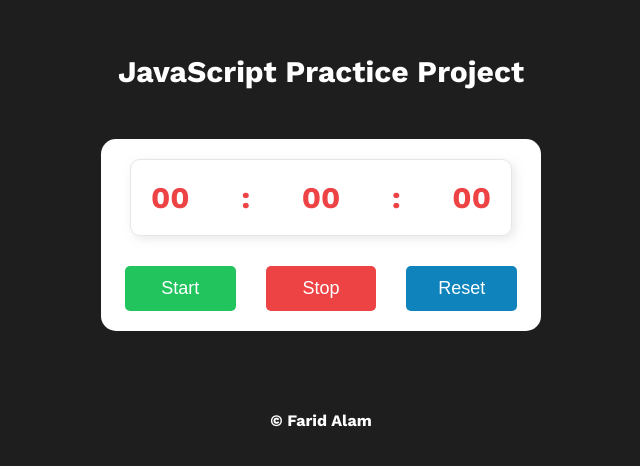
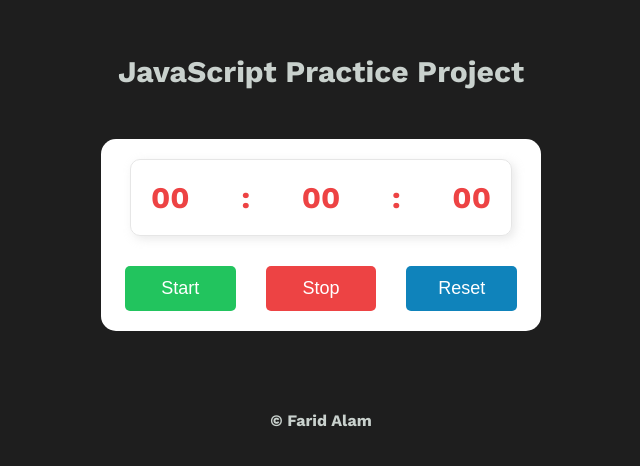
Before and after one commit to faridalam61/express-boilerplate, a plain HTML site: page index.html in a window 1280 px wide. Shown: the part 168-634 px from the top of the page, without its empty margins (319-959 px from the left). Drawn offline with nearby package versions, Linux system fonts and the light colour scheme.

Commit message:
UI updated

```diff
--- a/styles.css
+++ b/styles.css
@@ -14,7 +14,7 @@ body{
 
 .title{
     font-size: 30px;
-    color: #fff;
+    color: #C9D1CD;
     margin-bottom: 50px;
     text-align: center;
 }
@@ -75,7 +75,7 @@ background:#ED4344;
 
 .copyright{
     font-size: 16px;
-    color: #fff;
+    color: #C9D1CD;
     margin: 80px 0 20px;
 }
 @media screen and (max-width:577px) {
```
